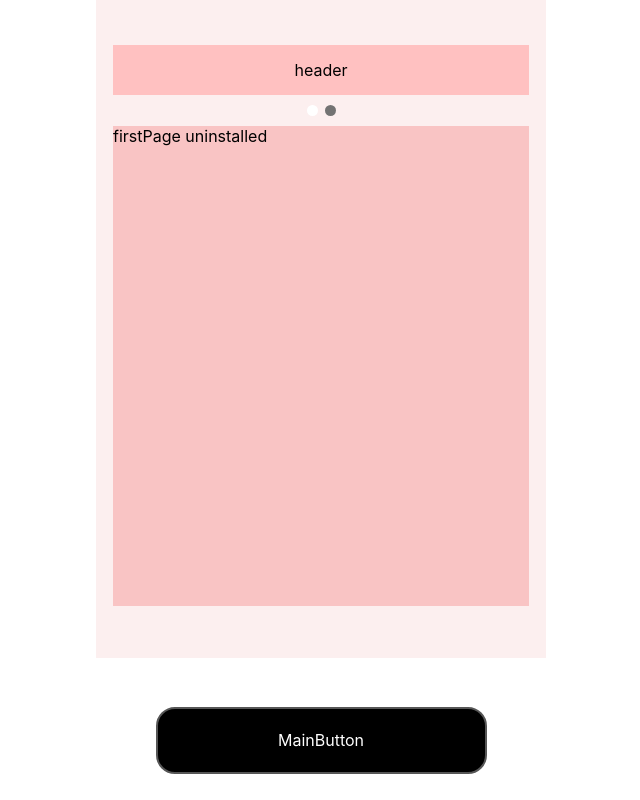
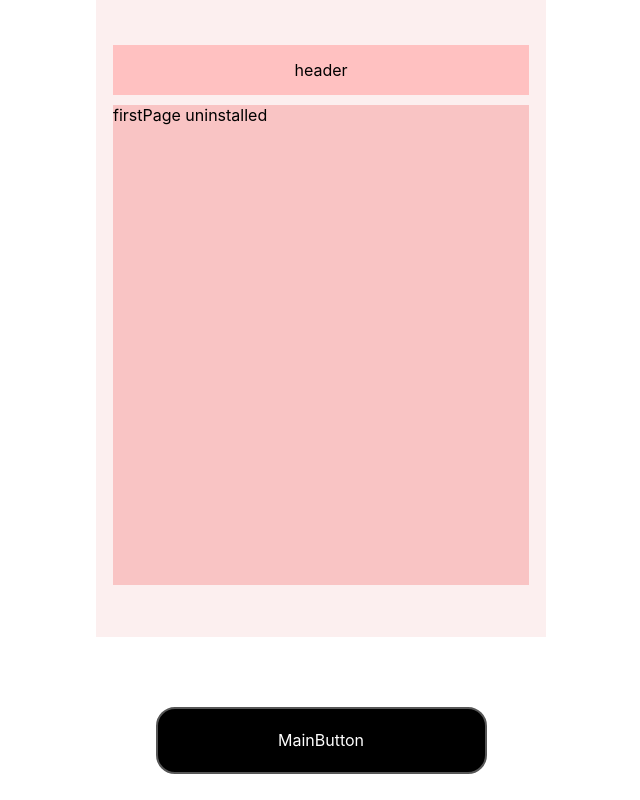
Before and after one commit to youseop/unknownocean_web, a React (Create React App) app: page / in a window 1280 px wide. Shown: the whole page, without its empty margins (319-959 px from the left). Built offline with nearby package versions, Linux system fonts and the light colour scheme.

Commit message:
remove onClickMainBtn func from MainContents component

```diff
--- a/src/App.tsx
+++ b/src/App.tsx
@@ -1,5 +1,4 @@
 import "./css/App.scss";
-import Header from "./components/Header";
 import Modal from "./components/Modal";
 import { useEffect, useState } from "react";
 import { LAST_PAGE_NUM } from "./constant";
@@ -7,6 +6,7 @@ import MainContents from "./components/MainContents";
 import { initGa } from "./util/ga";
 import { isAppInstalled, openUnknownOceanApp } from "./util/unknownoceanApp";
 import MainButton from "./components/MainButton";
+import Header from "./components/Header";
 
 function App() {
   const [isUnknownOceanInstalled, setIsUnknownOceanInstalled] = useState(false);
@@ -48,7 +48,6 @@ function App() {
         <MainContents
           pageNum={pageNum}
           moveToSpecificPage={moveToSpecificPage}
-          onClickMainBtn={onClickMainBtn}
           isUnknownOceanInstalled={isUnknownOceanInstalled}
         />
         <MainButton onClickMainBtn={onClickMainBtn} />
--- a/src/components/MainContents.tsx
+++ b/src/components/MainContents.tsx
@@ -8,14 +8,12 @@ interface MainContentsProps {
   pageNum: number;
   isUnknownOceanInstalled: boolean;
   moveToSpecificPage: (num: number) => void;
-  onClickMainBtn: () => void;
 }
 
 function MainContents({
   pageNum,
   isUnknownOceanInstalled,
   moveToSpecificPage,
-  onClickMainBtn,
 }: MainContentsProps) {
   const renderMeatBall = (pageNum: number) => {
     const arr = new Array(LAST_PAGE_NUM);
@@ -42,7 +40,6 @@ function MainContents({
 
   return (
     <div className="main-contents">
-      {renderMeatBall(pageNum)}
       {pageNum === 0 ? (
         <FirstPage isUnknownOceanInstalled={isUnknownOceanInstalled} />
       ) : (
```
